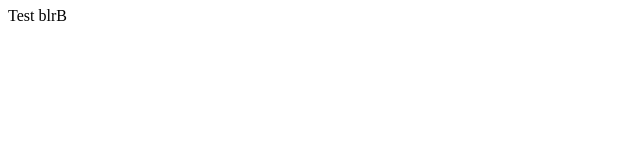
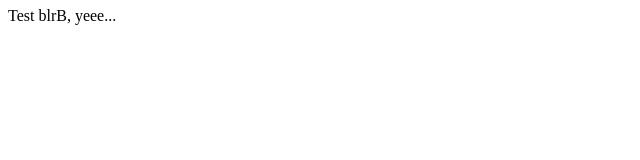
Before and after one commit to blrB/blrb.github.io, a plain HTML site: page index.html in a window 1280 px wide. Shown: the full height of the page, 0-640 px from the left. Drawn offline with Linux system fonts and the light colour scheme.

Commit message:
Update index.html

```diff
--- a/index.html
+++ b/index.html
@@ -14,6 +14,6 @@
 	</style>
 </head>
 <body lang="ru-RU" dir="ltr">
-<p style="margin-bottom: 0cm; line-height: 100%">Test blrB</p>
+<p style="margin-bottom: 0cm; line-height: 100%">Test blrB, yeee...</p>
 </body>
 </html>
```
